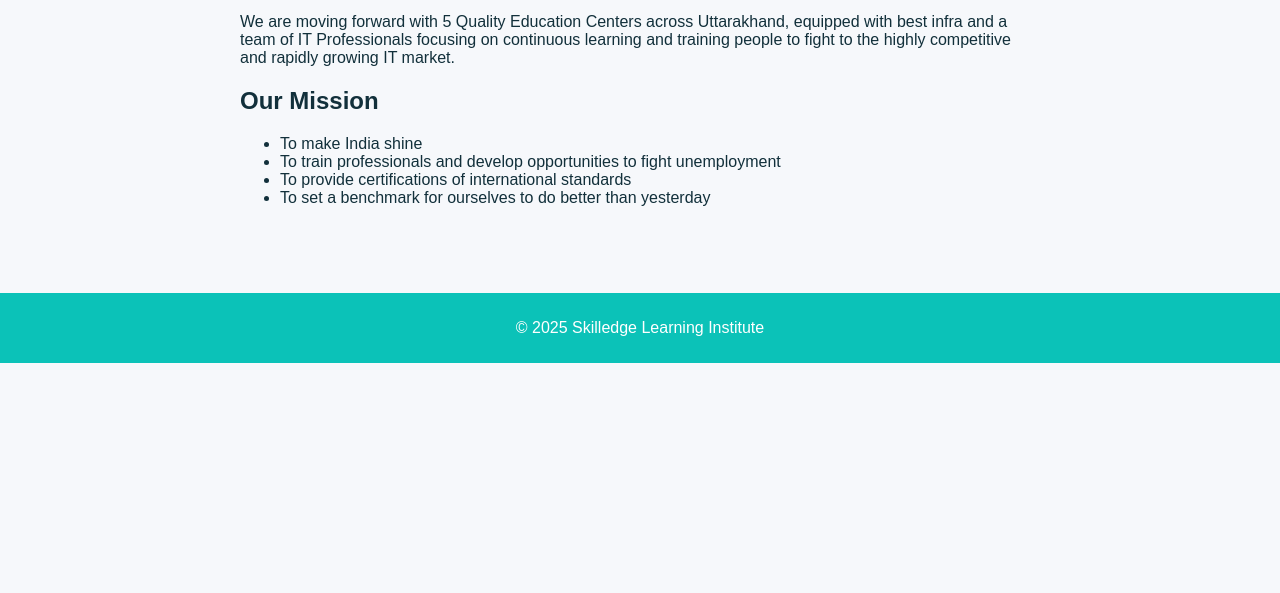
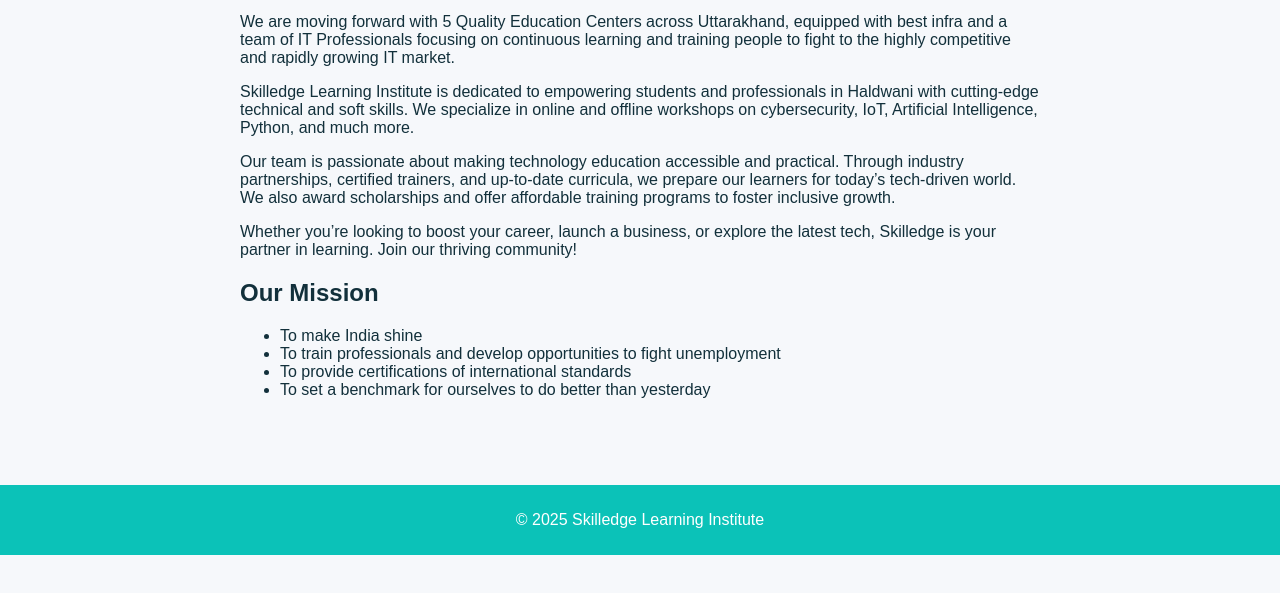
Before and after one commit to skilledge-vivek/skilledge-website, a plain HTML site: page about.html in a window 1280 px wide. Shown: the part 193-786 px from the top of the page. Drawn offline with Linux system fonts and the light colour scheme.

Commit message:
Update about.html

```diff
--- a/about.html
+++ b/about.html
@@ -13,6 +13,10 @@
     <h1>About Us</h1>
     <p>Skilledge Learning Institute is a trusted and leading center for computer education and digital empowerment in Haldwani, recognized for delivering high-quality, affordable, and industry-relevant training that equips individuals with the skills and confidence to thrive in the digital era and contribute to the technological advancement of the country.</p>
     <p>We are moving forward with 5 Quality Education Centers across Uttarakhand, equipped with best infra and a team of IT Professionals focusing on continuous learning and training people to fight to the highly competitive and rapidly growing IT market.</p>
+    <p>Skilledge Learning Institute is dedicated to empowering students and professionals in Haldwani with cutting-edge technical and soft skills. We specialize in online and offline workshops on cybersecurity, IoT, Artificial Intelligence, Python, and much more.</p>
+    <p>Our team is passionate about making technology education accessible and practical. Through industry partnerships, certified trainers, and up-to-date curricula, we prepare our learners for today’s tech-driven world. We also award scholarships and offer affordable training programs to foster inclusive growth.  </p>
+    <p>Whether you’re looking to boost your career, launch a business, or explore the latest tech, Skilledge is your partner in learning. Join our thriving community!</p>
+
     <h2>Our Mission</h2>
     <ul>
       <li>To make India shine</li>
```
